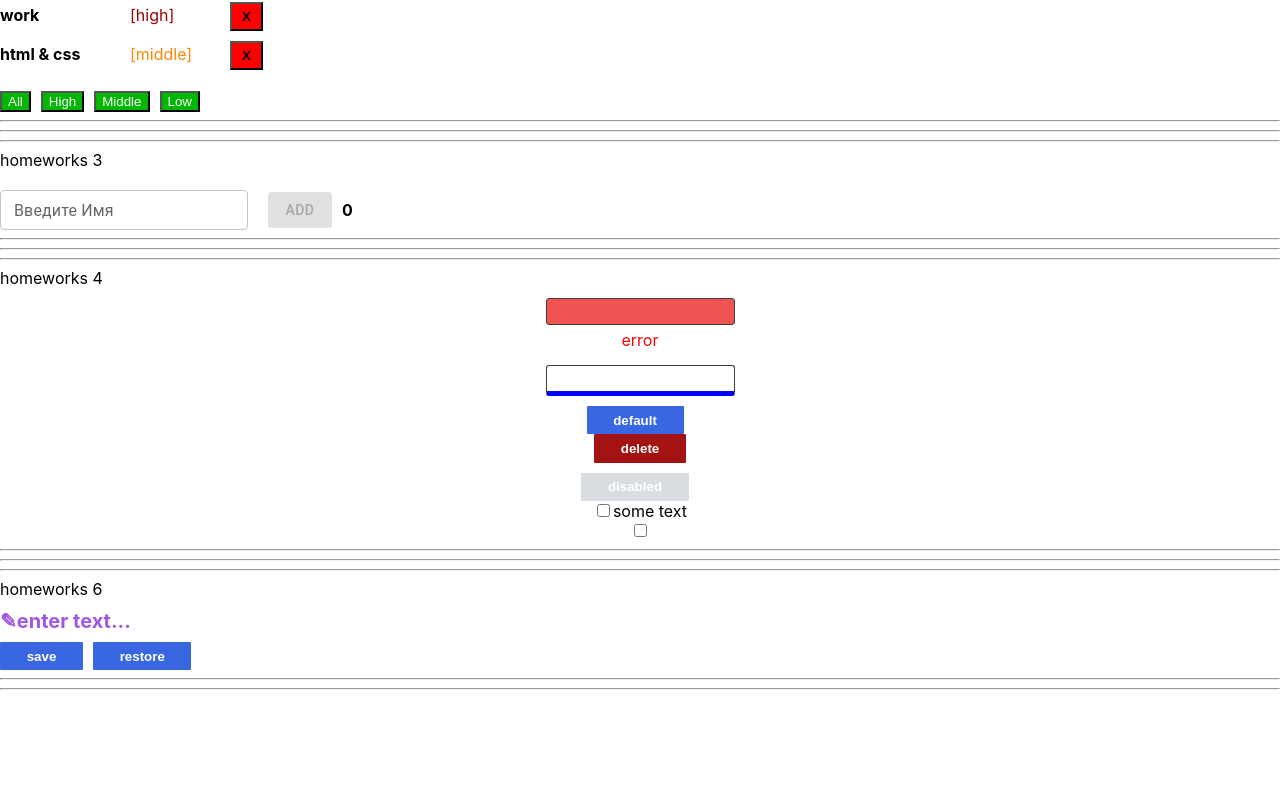
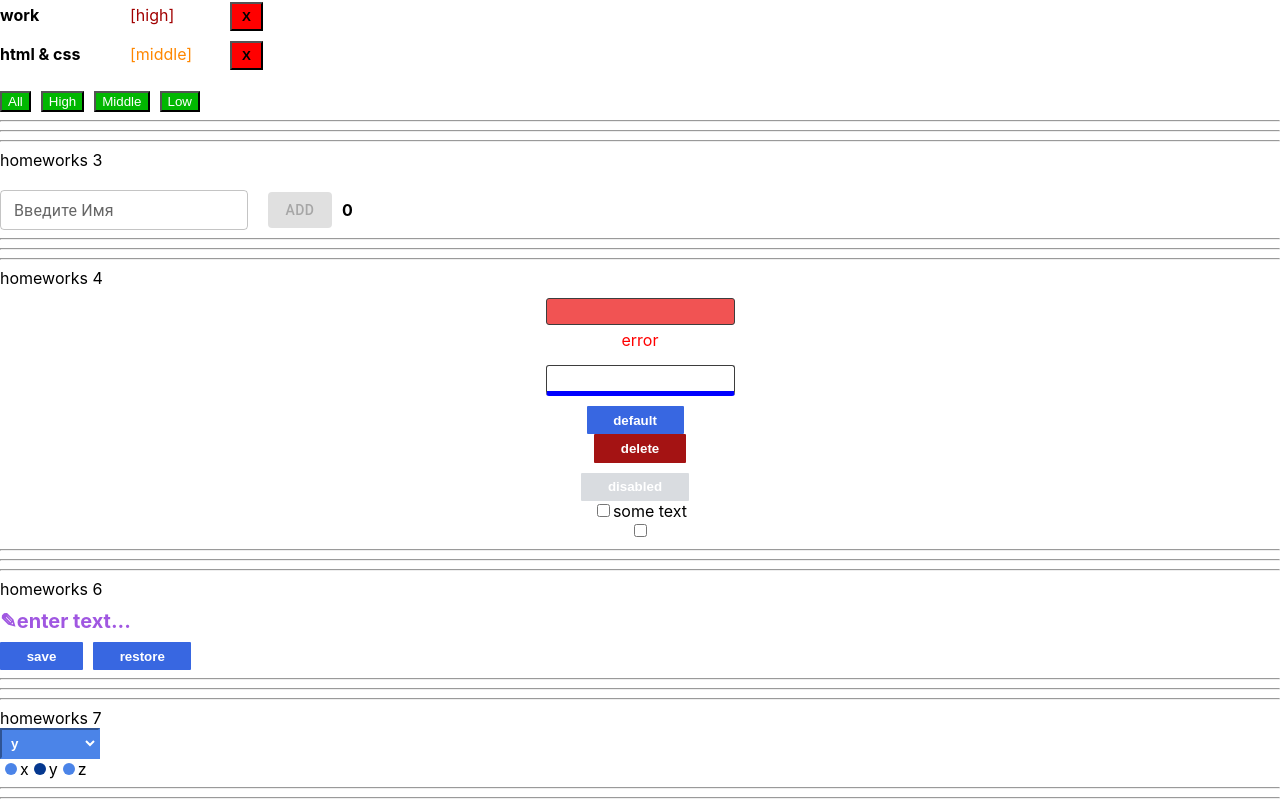
Before and after one commit to DaniyelGit/homeWorks_by_Ignat, a React (Create React App) app: page /#/pre-junior in a window 1280 px wide. Shown: the part 363-1170 px from the top of the page. Before the commit the page ends 1061 px from the top, so only its background shows below. Built offline with nearby package versions, Linux system fonts and the light colour scheme.

Commit message:
added HW7

```diff
--- a/src/p2-homeworks/h5/pages/PreJunior.tsx
+++ b/src/p2-homeworks/h5/pages/PreJunior.tsx
@@ -4,6 +4,7 @@ import HW2 from '../../h2/HW2'
 import HW3 from '../../h3/HW3'
 import HW4 from '../../h4/HW4'
 import HW6 from "../../h6/HW6";
+import HW7 from "../../h7/HW7";
 
 function PreJunior() {
     return (
@@ -13,6 +14,7 @@ function PreJunior() {
             <HW3/>
             <HW4/>
             <HW6/>
+            <HW7/>
         </div>
     )
 }
--- /dev/null
+++ b/src/p2-homeworks/h7/common/c5-SuperSelect/SuperSelect.module.css
@@ -0,0 +1,28 @@
+.select {
+    width: 100px;
+    padding: 5px 30px 5px 5px;
+
+    cursor: pointer;
+    background-color: #4b84e8;
+    border: 2px inset #4b84e8;
+    color: #fff;
+    font-weight: 700;
+}
+
+.select:focus {
+    outline: none;
+    border: 2px solid #0e2fdc;
+}
+
+.option {
+    font-weight: 700;
+    background: #4f6db6;
+}
+
+.option:checked {
+    background: #082094;
+}
+
+.option:hover {
+
+}
--- a/src/p2-homeworks/h7/common/c5-SuperSelect/SuperSelect.tsx
+++ b/src/p2-homeworks/h7/common/c5-SuperSelect/SuperSelect.tsx
@@ -1,4 +1,5 @@
 import React, {SelectHTMLAttributes, DetailedHTMLProps, ChangeEvent} from 'react'
+import s from './SuperSelect.module.css'
 
 type DefaultSelectPropsType = DetailedHTMLProps<SelectHTMLAttributes<HTMLSelectElement>, HTMLSelectElement>
 
@@ -14,14 +15,18 @@ const SuperSelect: React.FC<SuperSelectPropsType> = (
         ...restProps
     }
 ) => {
-    const mappedOptions: any[] = []; // map options with key
+    const mappedOptions: any[] = options ? options.map((item, i) => (
+        <option key={`${item}_${i}`} value={item} className={s.option}>{item}</option>
+    )) : [];
 
     const onChangeCallback = (e: ChangeEvent<HTMLSelectElement>) => {
-        // onChange, onChangeOption
+        onChange && onChange(e);
+
+        onChangeOption && onChangeOption(e.currentTarget.value);
     }
 
     return (
-        <select onChange={onChangeCallback} {...restProps}>
+        <select onChange={onChangeCallback} {...restProps} className={s.select}>
             {mappedOptions}
         </select>
     )
--- /dev/null
+++ b/src/p2-homeworks/h7/common/c6-SuperRadio/Radio.module.css
@@ -0,0 +1,22 @@
+.radio {
+    appearance: none;
+    width: 12px;
+    height: 12px;
+
+    cursor: pointer;
+    border-radius: 50%;
+    outline: none;
+    background: #4b84e8;
+}
+
+.radio:hover {
+    border: 2px solid #05388f;
+}
+
+.radio:checked {
+    background: #05388f;
+}
+
+.label {
+    cursor: pointer;
+}
--- a/src/p2-homeworks/h7/common/c6-SuperRadio/SuperRadio.tsx
+++ b/src/p2-homeworks/h7/common/c6-SuperRadio/SuperRadio.tsx
@@ -1,4 +1,5 @@
 import React, {ChangeEvent, InputHTMLAttributes, DetailedHTMLProps} from 'react'
+import s from './Radio.module.css'
 
 type DefaultRadioPropsType = DetailedHTMLProps<InputHTMLAttributes<HTMLInputElement>, HTMLInputElement>
 
@@ -16,15 +17,22 @@ const SuperRadio: React.FC<SuperRadioPropsType> = (
     }
 ) => {
     const onChangeCallback = (e: ChangeEvent<HTMLInputElement>) => {
-        // onChange, onChangeOption
+        onChange && onChange(e);
+
+        onChangeOption && onChangeOption(e.currentTarget.value);
     }
 
 
-    const mappedOptions: any[] = options ? options.map((o, i) => ( // map options with key
-        <label key={name + '-' + i}>
+    const mappedOptions: any[] = options ? options.map((o, i) => (
+        <label key={name + '-' + i} className={s.label}>
             <input
+                className={s.radio}
                 type={'radio'}
-                // name, checked, value, onChange
+                name={name}
+                checked={o === value}
+                value={o}
+                onChange={onChangeCallback}
+                {...restProps}
             />
             {o}
         </label>
```
